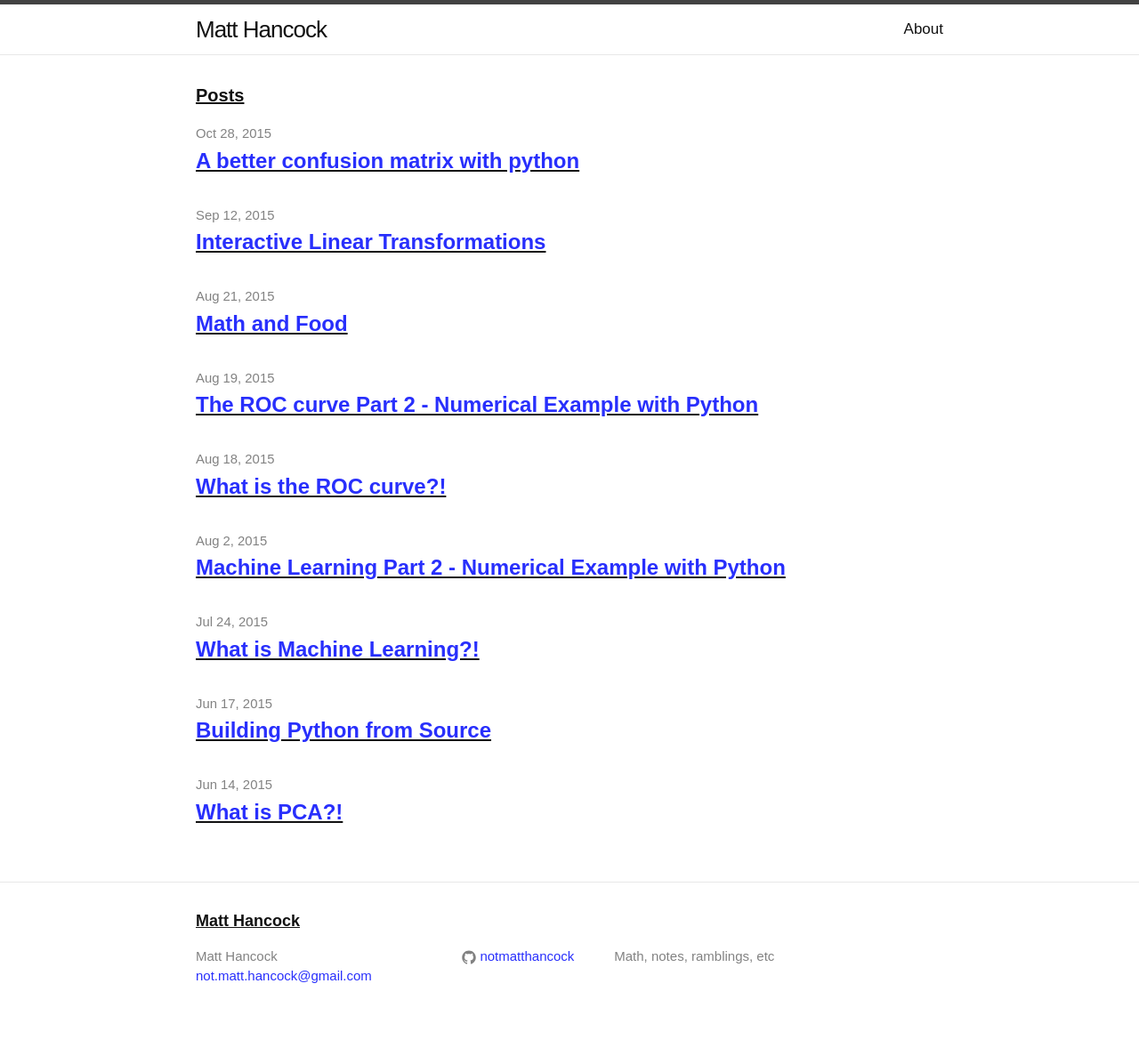
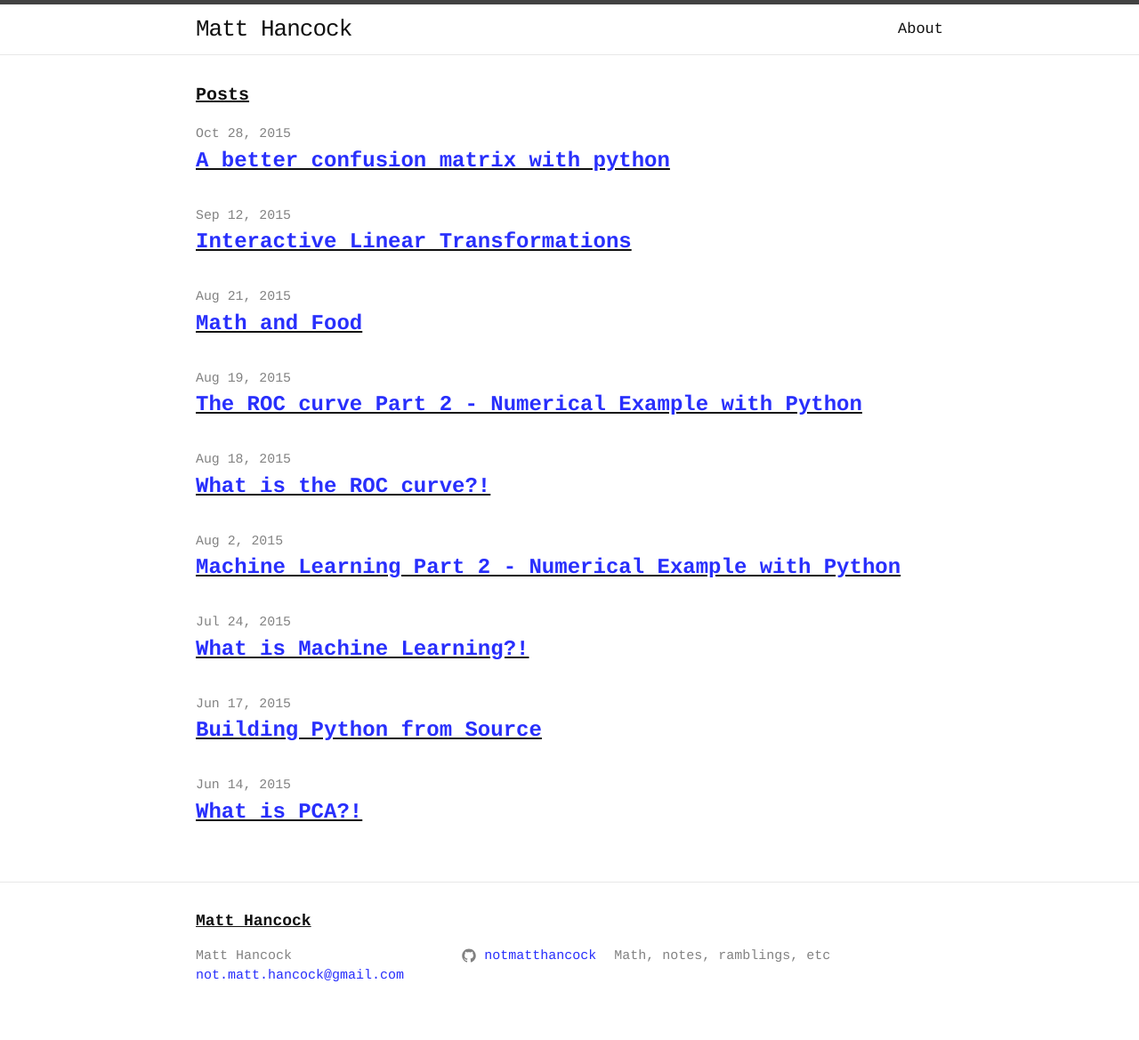
Before and after one commit to notmatthancock/notmatthancock.github.io, a Jekyll site: the page built from index.html, in a window 1280 px wide. Shown: the whole page at 89% size. Built offline with Jekyll 4.4.1, drawn with Linux system fonts in a browser that asks for light colours.

Commit message:
font to courier

```diff
--- a/css/main.scss
+++ b/css/main.scss
@@ -6,7 +6,7 @@
 
 
 // Our variables
-$base-font-family: /*Helvetica, Arial, */sans-serif;
+$base-font-family: Courier;/*Helvetica, Arial, sans-serif;*/
 $base-font-size:   17px;
 $small-font-size:  $base-font-size * 0.875;
 $base-line-height: 1.5;
```
